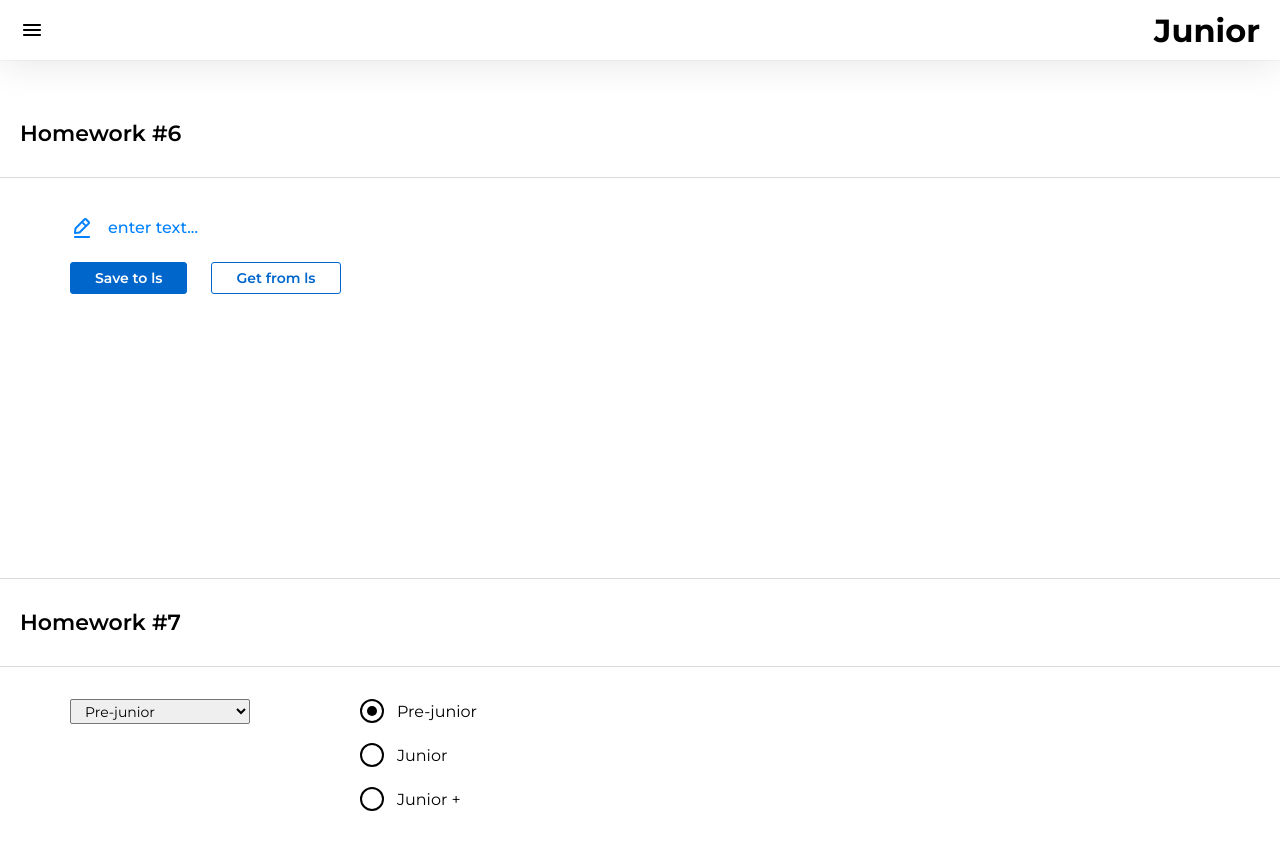
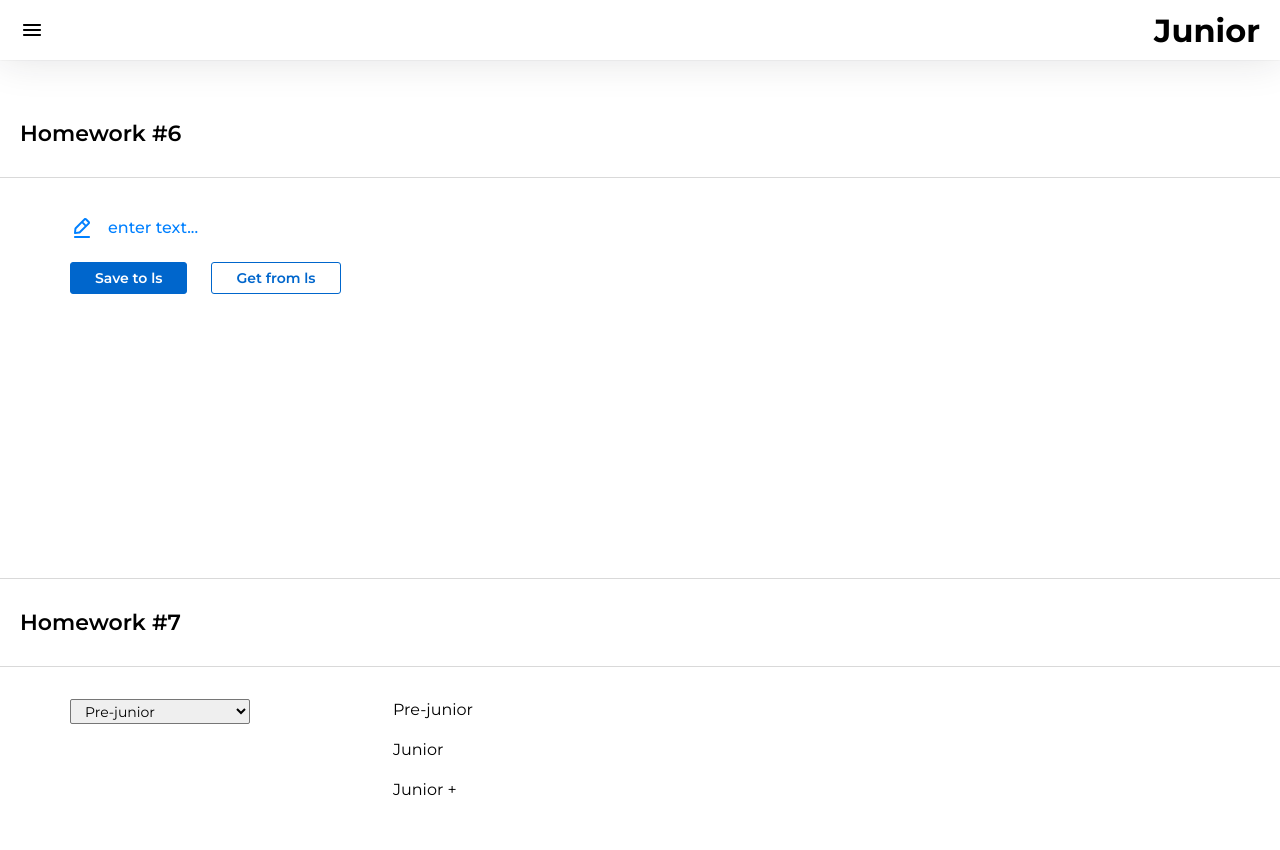
Before and after one commit to rzalyaev/hws2, a React (Create React App) app: page /#/junior in a window 1280 px wide. Shown: the top 850 px of the page. Built offline with nearby package versions, Linux system fonts and the light colour scheme.

Commit message:
Adjust styles due to dark theme addition

```diff
--- a/src/s2-homeworks/hw07/common/c6-SuperRadio/SuperRadio.module.css
+++ b/src/s2-homeworks/hw07/common/c6-SuperRadio/SuperRadio.module.css
@@ -15,7 +15,7 @@
     display: inline-block;
     width: 20px;
     height: 20px;
-    border: 2px solid black;
+    border: 2px solid var(--color);
     border-radius: 50%;
 }
 
@@ -26,7 +26,7 @@
     left: 5px;
     width: 10px;
     height: 10px;
-    background-color: black;
+    background-color: var(--color);
     border-radius: 50%;
     display: none;
 }
```
